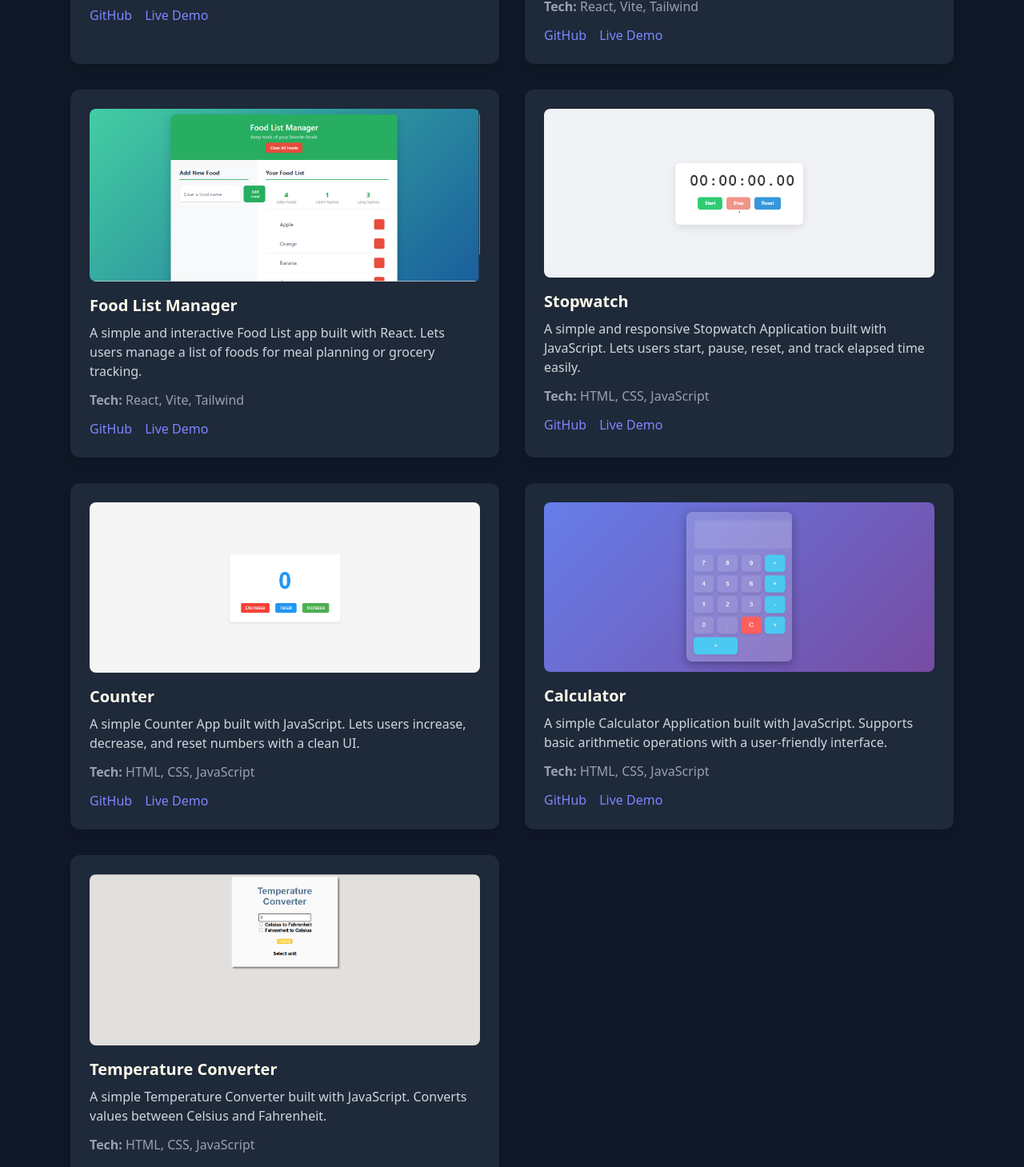
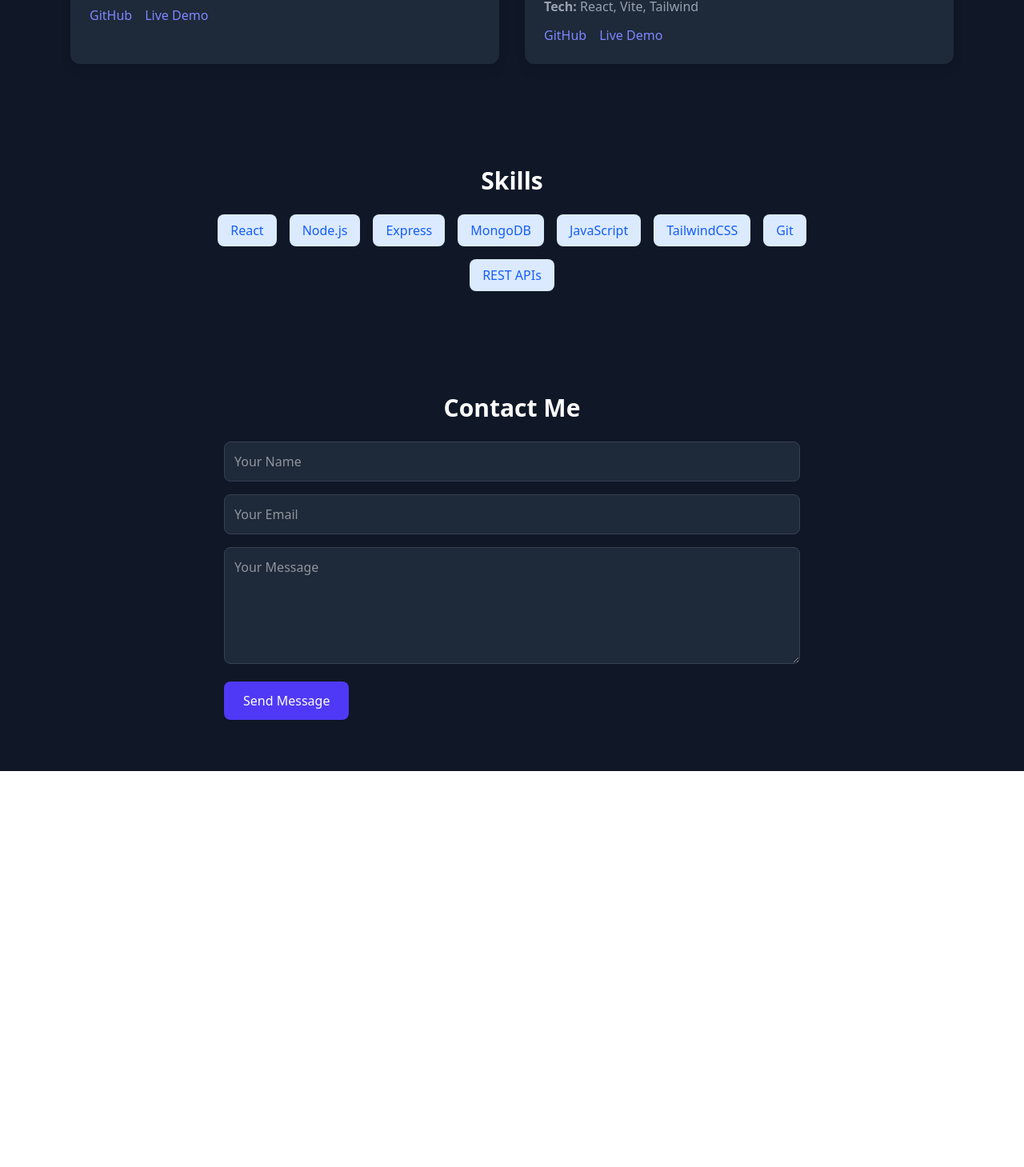
Before and after one commit to mahmoudrabea321/MyPortfolio, a React (Vite) app: page / in a window 1280 px wide. Shown: the part 1896-3355 px from the top of the page at 80% size. After the commit the page ends 2860 px from the top, so only its background shows below. Built offline with nearby package versions, Linux system fonts and the light colour scheme.

Commit message:
update the page

```diff
--- a/src/components/Projects.jsx
+++ b/src/components/Projects.jsx
@@ -1,12 +1,8 @@
 import zelia from '../assets/project1.png';
 import car from '../assets/car.png';
-import counter from '../assets/counter.png';
-import food from '../assets/food.png';
-import watch from '../assets/stopwatch.png';
-import converter from '../assets/tempature-converter.png';
 import todo from '../assets/to-do-list.png';
 import weather from '../assets/weather.png';
-import calculator from '../assets/calculator.png';
+
 
 export default function Projects() {
   return (
@@ -82,91 +78,6 @@ export default function Projects() {
               <a href="https://car-inventory.pages.dev/" target="_blank" className="text-indigo-400 hover:underline">Live Demo</a>
             </div>
           </div>
-
-          {/* Project 5 - Food List Manager */}
-          <div className="bg-gray-800 p-6 rounded-xl shadow-lg">
-            <img src={food} alt="Food List Manager" className="rounded-lg mb-4" />
-            <h3 className="text-xl font-semibold mb-2 text-amber-50">Food List Manager</h3>
-            <p className="text-gray-300 mb-3">
-              A simple and interactive Food List app built with React.
-              Lets users manage a list of foods for meal planning or grocery tracking.
-            </p>
-            <p className="text-gray-400 mb-3">
-              <span className="font-semibold">Tech:</span> React, Vite, Tailwind
-            </p>
-            <div className="flex gap-4">
-              <a href="https://github.com/mahmoudrabea321/Food-List" target="_blank" className="text-indigo-400 hover:underline">GitHub</a>
-              <a href="https://food-list1.pages.dev/" target="_blank" className="text-indigo-400 hover:underline">Live Demo</a>
-            </div>
-          </div>
-
-          {/* Project 6 - Stopwatch */}
-          <div className="bg-gray-800 p-6 rounded-xl shadow-lg">
-            <img src={watch} alt="Stopwatch App" className="rounded-lg mb-4" />
-            <h3 className="text-xl font-semibold mb-2 text-amber-50">Stopwatch</h3>
-            <p className="text-gray-300 mb-3">
-              A simple and responsive Stopwatch Application built with JavaScript.
-              Lets users start, pause, reset, and track elapsed time easily.
-            </p>
-            <p className="text-gray-400 mb-3">
-              <span className="font-semibold">Tech:</span> HTML, CSS, JavaScript
-            </p>
-            <div className="flex gap-4">
-              <a href="https://github.com/mahmoudrabea321/Stop-Watch" target="_blank" className="text-indigo-400 hover:underline">GitHub</a>
-              <a href="https://stop-watch-gamma-peach.vercel.app/" target="_blank" className="text-indigo-400 hover:underline">Live Demo</a>
-            </div>
-          </div>
-
-          {/* Project 7 - Counter */}
-          <div className="bg-gray-800 p-6 rounded-xl shadow-lg">
-            <img src={counter} alt="Counter App" className="rounded-lg mb-4" />
-            <h3 className="text-xl font-semibold mb-2 text-amber-50">Counter</h3>
-            <p className="text-gray-300 mb-3">
-              A simple Counter App built with JavaScript.
-              Lets users increase, decrease, and reset numbers with a clean UI.
-            </p>
-            <p className="text-gray-400 mb-3">
-              <span className="font-semibold">Tech:</span> HTML, CSS, JavaScript
-            </p>
-            <div className="flex gap-4">
-              <a href="https://github.com/mahmoudrabea321/Counter" target="_blank" className="text-indigo-400 hover:underline">GitHub</a>
-              <a href="https://counter-roan-delta.vercel.app/" target="_blank" className="text-indigo-400 hover:underline">Live Demo</a>
-            </div>
-          </div>
-
-          {/* Project 8 - Calculator */}
-          <div className="bg-gray-800 p-6 rounded-xl shadow-lg">
-            <img src={calculator} alt="Calculator App" className="rounded-lg mb-4" />
-            <h3 className="text-xl font-semibold mb-2 text-amber-50">Calculator</h3>
-            <p className="text-gray-300 mb-3">
-              A simple Calculator Application built with JavaScript.
-              Supports basic arithmetic operations with a user-friendly interface.
-            </p>
-            <p className="text-gray-400 mb-3">
-              <span className="font-semibold">Tech:</span> HTML, CSS, JavaScript
-            </p>
-            <div className="flex gap-4">
-              <a href="https://github.com/mahmoudrabea321/Calculator" target="_blank" className="text-indigo-400 hover:underline">GitHub</a>
-              <a href="https://calculator-beta-indol-16.vercel.app/" target="_blank" className="text-indigo-400 hover:underline">Live Demo</a>
-            </div>
-          </div>
-
-          {/* Project 9 - Temperature Converter */}
-          <div className="bg-gray-800 p-6 rounded-xl shadow-lg">
-            <img src={converter} alt="Temperature Converter App" className="rounded-lg mb-4" />
-            <h3 className="text-xl font-semibold mb-2 text-amber-50">Temperature Converter</h3>
-            <p className="text-gray-300 mb-3">
-              A simple Temperature Converter built with JavaScript.
-              Converts values between Celsius and Fahrenheit.
-            </p>
-            <p className="text-gray-400 mb-3">
-              <span className="font-semibold">Tech:</span> HTML, CSS, JavaScript
-            </p>
-            <div className="flex gap-4">
-              <a href="https://github.com/mahmoudrabea321/Change-Tempature" target="_blank" className="text-indigo-400 hover:underline">GitHub</a>
-              <a href="https://change-tempature.vercel.app/" target="_blank" className="text-indigo-400 hover:underline">Live Demo</a>
-            </div>
-          </div>
         </div>
       </div>
     </section>
```
